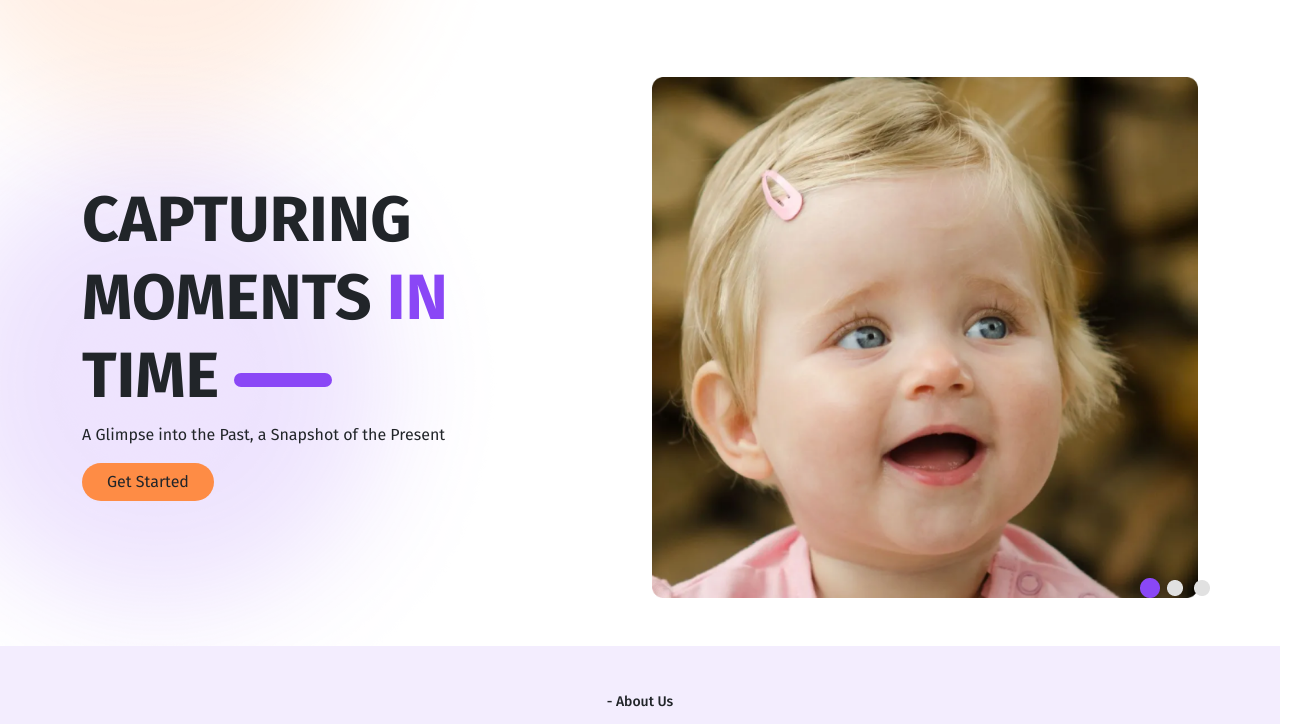
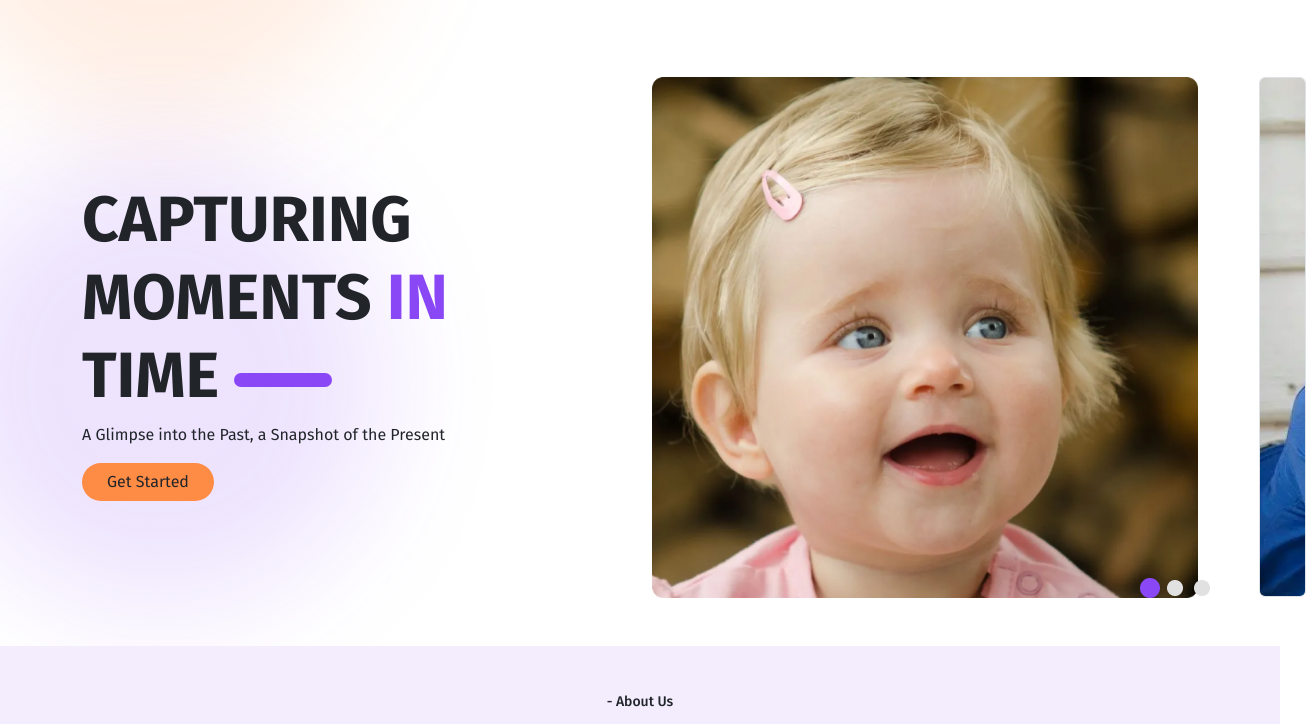
Before and after one commit to nazmul-hasan2/KiekeFotografie, a plain HTML site: page index.html in a window 1280 px wide. Shown: the part 58-782 px from the top of the page, 1306 px wide, since content can reach past the window. Drawn offline with nearby package versions, Linux system fonts and the light colour scheme.

Commit message:
bootsrap assignment done

```diff
--- a/index.html
+++ b/index.html
@@ -48,7 +48,7 @@
       </div>
       <div class="col-md-6 col-12 position-relative mt-3 d-flex">
         <img src="images/firstimg.png" alt="" class="h-100 w-100 object-fit-cover">
-        <div ><img src="images/secnd.png" alt="" class="secnd object-fit-none border rounded d-sm-none"></div>
+        <div ><img src="images/secnd.png" alt="" class="secnd object-fit-none border rounded"></div>
         <div><img src="images/slider.png" alt="" class=" position-absolute bottom-0 end-0"></div>
       </div>
     </div>
```
